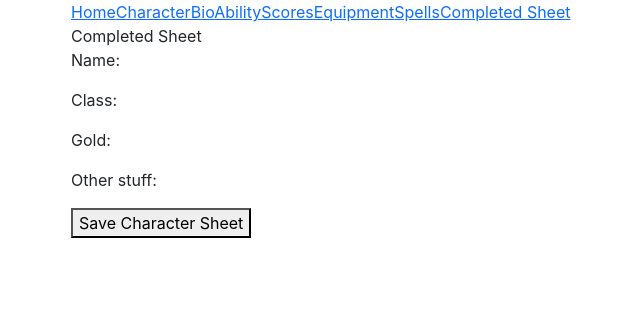
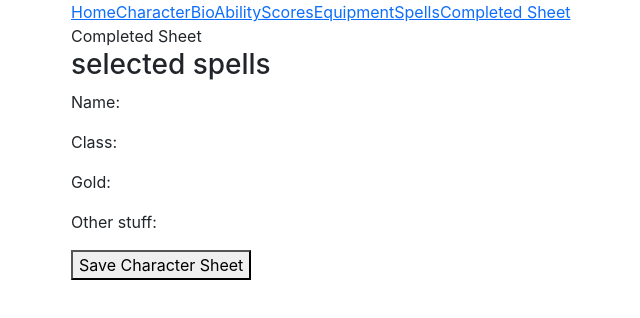
Before and after one commit to WaffleDino/phase-2-project, a React (Create React App) app: page /completedSheet in a window 1280 px wide. Shown: the top 318 px of the page, without its empty margins (11-651 px from the left). Built offline with nearby package versions, Linux system fonts and the light colour scheme.

Commit message:
updated completed sheet functionality

```diff
--- a/src/App.css
+++ b/src/App.css
@@ -60,3 +60,7 @@
   padding: 25px 25px;
   justify-content: space-between;
   }
+
+  .carousel-item {
+    max-width: 350px;
+  }
--- a/src/components/App.js
+++ b/src/components/App.js
@@ -50,7 +50,7 @@ function App() {
         </Route>
 
         <Route exact path="/completedSheet">
-          <CompletedSheet characterInfo={characterInfo} finishedEquipment={finishedEquipment} />
+          <CompletedSheet characterInfo={characterInfo} finishedEquipment={finishedEquipment} selectedSpells={selectedSpells} />
         </Route>
 
         <Route exact path="/">
--- a/src/components/CompletedSheet.js
+++ b/src/components/CompletedSheet.js
@@ -2,7 +2,7 @@ import React from "react";
 import { NavLink } from "react-router-dom";
 
 
-function CompletedSheet ({characterInfo, finishedEquipment}) {
+function CompletedSheet ({characterInfo, finishedEquipment, selectedSpells}) {
     //will have all the completed info from previous components passed through to here as props
 
     //will display all those props on the page here
@@ -16,6 +16,13 @@ return (
     <div>Completed Sheet </div>
     {console.log('inside completed sheet', characterInfo)}
     {console.log('inside completed sheet', finishedEquipment)}
+    {console.log('inside completed sheet', selectedSpells)}
+
+    <div>
+        <h3>selected spells</h3>
+    {selectedSpells.map(each => <p>{(each.value)}</p>)}
+    </div>
+
 
     <p>Name: {characterInfo.name}</p>
     <p>Class: {characterInfo.class}</p>
--- a/src/components/Home.js
+++ b/src/components/Home.js
@@ -21,12 +21,16 @@ function Home () {
     const renderSavedSheets = () => {
         //triggered on button click, should take the savedSheets state and render maybe the character name
         console.log(savedSheets)
+        return (
+
+            savedSheets.map(each => console.log(each))
+        )
     }
 
 
     return (
     <>
-    <div>HOME</div>
+    <div><h1>HOME</h1></div>
 
 
 
```
